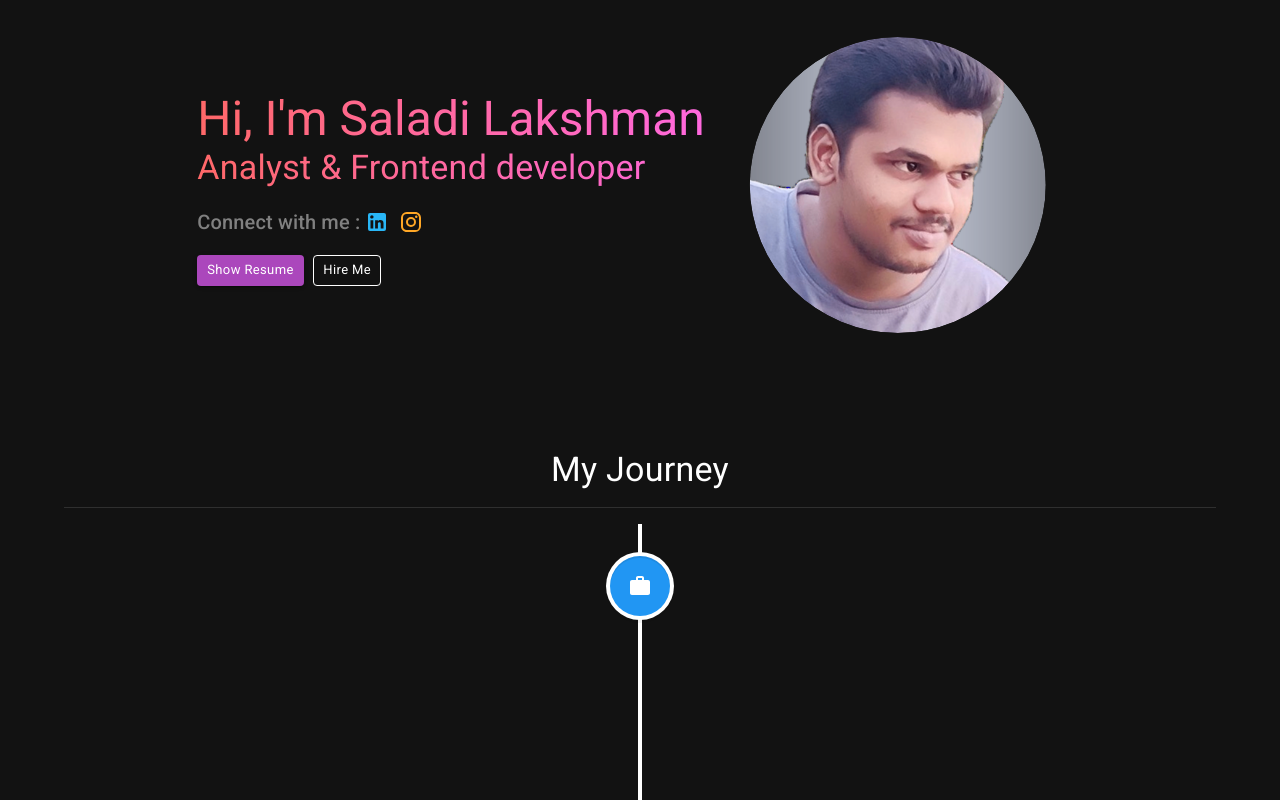
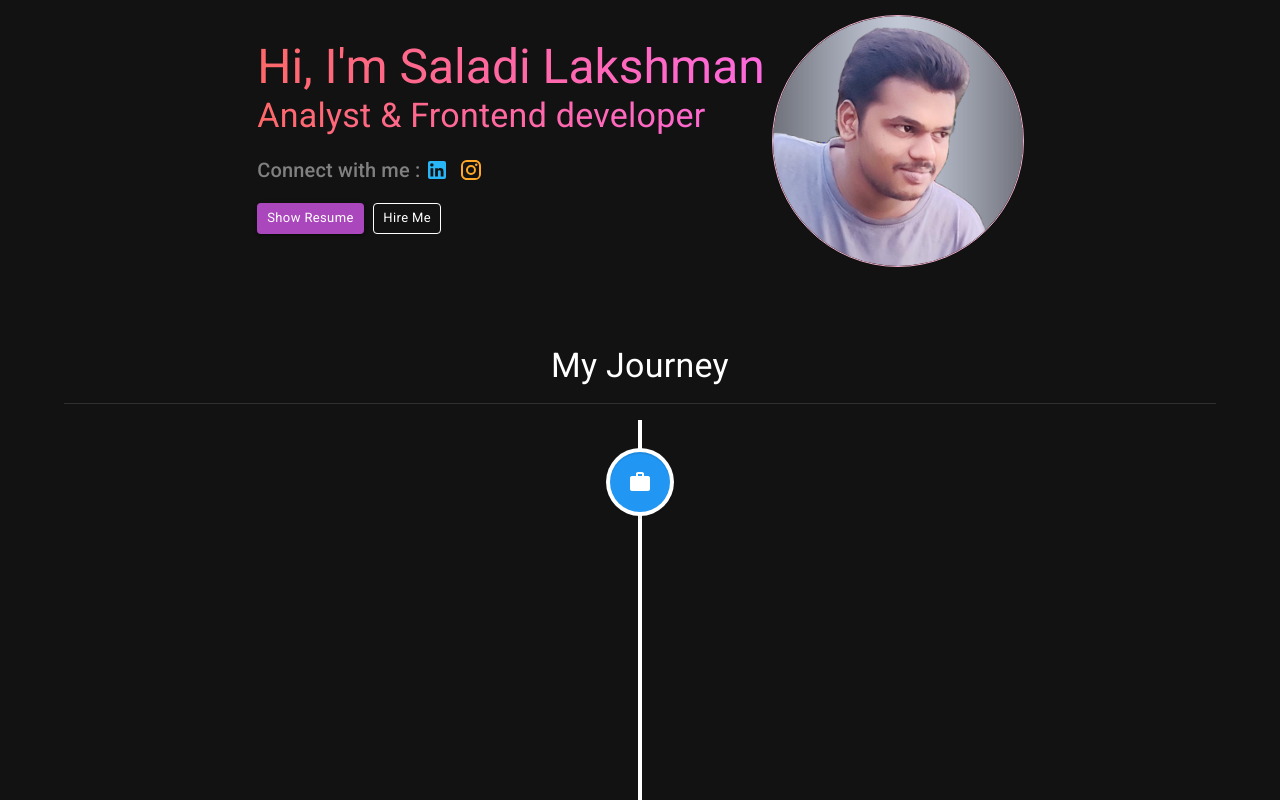
Before and after one commit to saladilakshman/portfolio-website, a React (Vite) app: page / in a window 1280 px wide. Shown: the top 800 px of the page. Built offline with nearby package versions, Linux system fonts and the light colour scheme.

Commit message:
reduced profile size

```diff
--- a/src/App.jsx
+++ b/src/App.jsx
@@ -67,7 +67,6 @@ function App() {
     html,
     js,
     mongo,
-    mui,
     tailwind,
     reactrouter,
   ];
@@ -314,8 +313,11 @@ function App() {
               className="img"
               src={profile}
               sx={{
-                width: Mobile ? 200 : 370,
-                clipPath: "circle(40%)",
+                width: Mobile ? 200 : 250,
+                borderRadius: "50%",
+                outline: "1.8px solid rgb(238,174,202)",
+                mt: 2,
+                outlineOffset: 0.8,
               }}
             />
           </Box>
```
Also changed, not shown: 1 other file (tests, documents, lock files or other folders).
